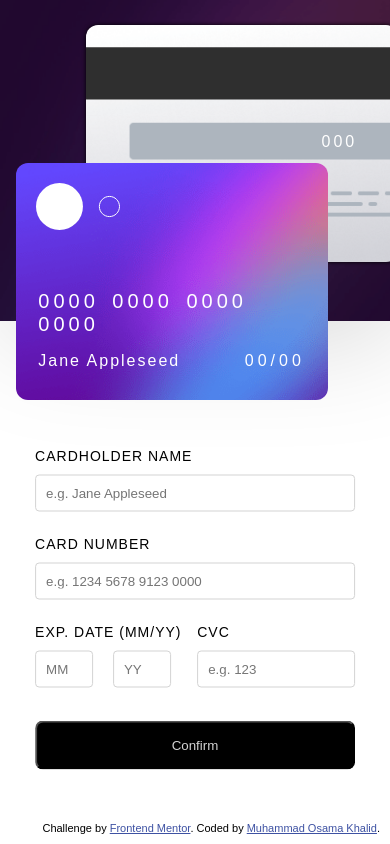
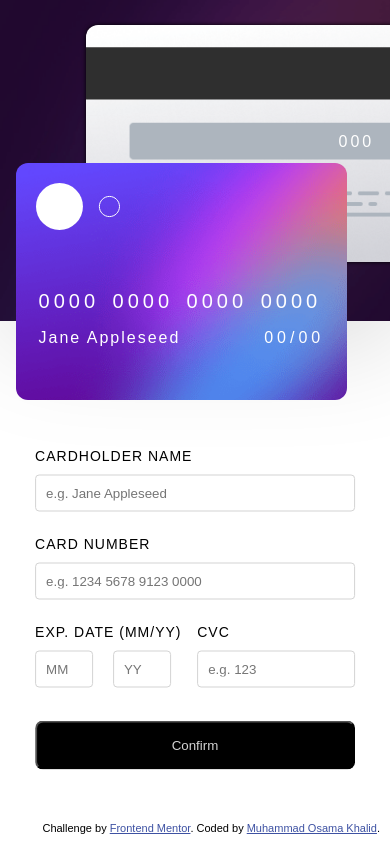
Before and after one commit to OsamaKhalid010/Interactive-card-details---frontendmentor.io, a plain HTML site: page index.html in a window 390 px wide. Shown: the top 844 px of the page. Drawn offline with Linux system fonts and the light colour scheme.

Commit message:
Update styles.css

```diff
--- a/styles.css
+++ b/styles.css
@@ -197,7 +197,7 @@ input[type=text]:focus {
 
 @media (max-width: 662px) {
     body {
-        overflow: scroll;
+        overflow-y: scroll;
     }
     .bar {
         width: 100%;
@@ -214,7 +214,7 @@ input[type=text]:focus {
         left: 22%;
         z-index: 0;
         height: 28%;
-        width: 80%;
+        width: 85%;
     }
     .img1 {
         position: absolute;
@@ -222,7 +222,7 @@ input[type=text]:focus {
         left: 4%;
         z-index: 1;
         height: 28%;
-        width: 80%;
+        width: 85%;
         box-shadow: 0 0 0;
     }
     .txt1 {
```
